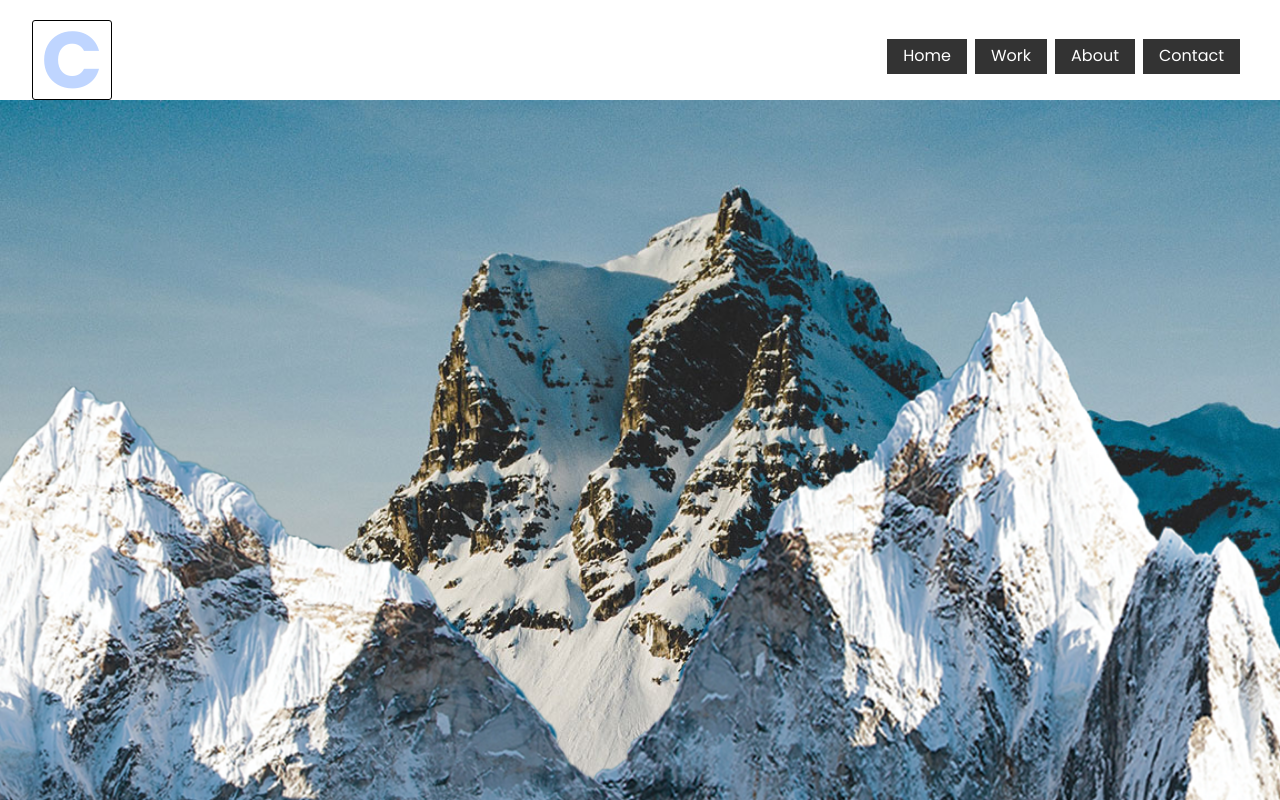
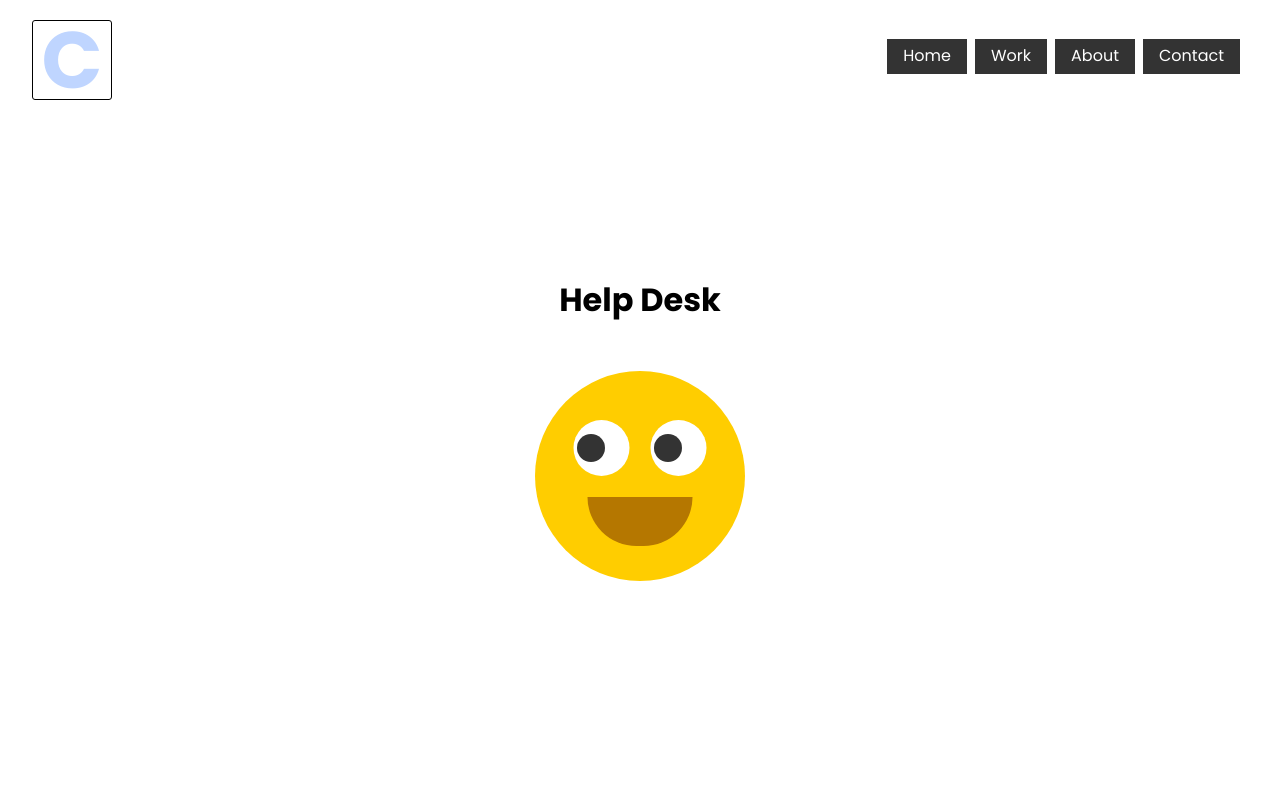
Before and after one commit to CodeChung/portfolio3, a Nuxt app: page /about in a window 1280 px wide. Built offline with nearby package versions, Linux system fonts and the light colour scheme.

Commit message:
bobert rise

```diff
--- a/components/WebButler.vue
+++ b/components/WebButler.vue
@@ -31,68 +31,4 @@ export default {
 
 <style>
 
-.face {
-  z-index: 1000;
-  position: absolute;
-  right: 100px;
-  top: 150px;
-
-  width: 300px;
-  height: 300px;
-  border-radius: 50%;
-  background: #ffcd00;
-  display: flex;
-  justify-content: center;
-  align-items: center;
-  transform: scale(0.7);
-}
-
-.face::before {
-  content: "";
-  position: absolute;
-  top: 180px;
-  width: 150px;
-  height: 70px;
-  background: #b57700;
-  transition: 0.5s;
-  border-bottom-left-radius: 70px;
-  border-bottom-right-radius: 70px;
-}
-
-.face:hover::before {
-  top: 210px;
-  width: 150px;
-  height: 20px;
-  background: #b57700;
-  border-bottom-left-radius: 0px;
-  border-bottom-right-radius: 0px;
-}
-
-.eyes {
-  position: relative;
-  top: -40px;
-  display: flex;
-}
-
-.eyes .eye {
-  position: relative;
-  width: 80px;
-  height: 80px;
-  display: block;
-  background: #fff;
-  margin: 0 15px;
-  border-radius: 50%;
-}
-
-.eyes .eye::before {
-  content: "";
-  position: absolute;
-  top: 50%;
-  left: 25px;
-  transform: translate(-50%, -50%);
-  width: 40px;
-  height: 40px;
-  background: #333;
-  border-radius: 50%;
-}
 </style>
--- a/pages/Portfolio/index.vue
+++ b/pages/Portfolio/index.vue
@@ -1,8 +1,7 @@
 <template>
   <div class="portfolio">
     <h1>
-      Port
-      <span style="color:#bfd5ff;">folio</span>
+      Port<span style="color:#bfd5ff;">folio</span>
     </h1>
     <div class="carousel">
       <div class="project-card">
--- a/pages/about.vue
+++ b/pages/about.vue
@@ -1,19 +1,22 @@
 <template>
-  <div class="about">
-    <section class="zoom">
-      <img src="/mountain1.png" alt="peak mountain" id="layer1" />
-      <img src="/mountain2.png" alt="peak mountain" id="layer2" />
-      <img src="/text.png" alt="adventure time text" id="text" />
-    </section>
-    <section class="content">
-      <h2>Howdy</h2>
-      <p>My name is Harry Chung</p>
-    </section>
+  <div class="about" @mousemove="moveEyes">
+    <h1>Help Desk</h1>
+    <div class="butler">
+      <div class="face">
+        <div class="eyes">
+          <div class="eye"></div>
+          <div class="eye"></div>
+          <div class="moustache"></div>
+        </div>
+      </div>
+    </div>
   </div>
 </template>
 
 <script>
 export default {
+  components: {
+  },
   head() {
     return {
       title: "About the App",
@@ -27,45 +30,18 @@ export default {
       ]
     };
   },
-  created() {
-    if (process.browser) {
-      window.addEventListener("scroll", this.handleScroll);
-    }
-  },
-  mounted() {
-    window.onscroll = () => {
-      console.log("scrolling");
-      if (
-        document.documentElement.scrollTop > 0 ||
-        document.body.scrollTop > 0
-      ) {
-        console.log('hgvc')
-      }
-    };
-  },
+  created() {},
+  mounted() {},
   methods: {
-    handleScroll() {
-      console.log(window.scrollY);
-    },
-    scrollMountain() {
-      console.log("bonionj");
-      let layer1 = document.getElementById("layer1");
-      scroll = window.pageYOffset;
+    moveEyes() {
+      let eye = document.querySelectorAll(".eye");
+      eye.forEach(function(eye) {
+        let x = eye.getBoundingClientRect().left + eye.clientWidth / 2;
+        let y = eye.getBoundingClientRect().top + eye.clientWidth / 2;
+        let radian = Math.atan2(event.pageX - x, event.pageY - y);
+        let rot = radian * (180 / Math.PI) * -1 + 270;
 
-      document.addEventListener("scroll", function(e) {
-        let offset = window.pageYOffset;
-        scroll = offset;
-        layer1.style.width = 100 + scroll / 5 + "%";
-      });
-
-      let layer2 = document.getElementById("layer2");
-      scroll = window.pageYOffset;
-
-      document.addEventListener("scroll", function(e) {
-        let offset = window.pageYOffset;
-        scroll = offset;
-        layer2.style.width = 100 + scroll / 5 + "%";
-        layer2.style.left = scroll / 50 + "%";
+        eye.style.transform = "rotate(" + rot + "deg)";
       });
     }
   }
@@ -74,64 +50,71 @@ export default {
 
 <style>
 .about {
-  margin: 0;
-  padding: 0;
+  display: flex;
+  justify-content: center;
+  align-items: center;
+  height: calc(100vh - 100px);
+  flex-direction: column;
 }
 
-.zoom {
-  width: 100%;
-  height: 1000px;
-  position: relative;
-  overflow: hidden;
-  background: url("../static/bg.jpg");
-  background-size: cover;
+
+.face {
+  width: 300px;
+  height: 300px;
+  border-radius: 50%;
+  background: #ffcd00;
+  display: flex;
+  justify-content: center;
+  align-items: center;
+  transform: scale(0.7);
 }
 
-.zoom:before {
+.face::before {
   content: "";
   position: absolute;
-  bottom: 0;
-  width: 100%;
-  height: 200px;
-  z-index: 1000;
-  background: linear-gradient(transparent, #fff);
+  top: 180px;
+  width: 150px;
+  height: 70px;
+  background: #b57700;
+  transition: 0.5s;
+  border-bottom-left-radius: 70px;
+  border-bottom-right-radius: 70px;
 }
 
-.zoom #layer1 {
-  position: absolute;
-  left: 40%;
-  width: 100%;
-  transform: translateX(-50%);
-  z-index: 10;
+.face:hover::before {
+  top: 210px;
+  width: 150px;
+  height: 20px;
+  background: #b57700;
+  border-bottom-left-radius: 0px;
+  border-bottom-right-radius: 0px;
 }
 
-.zoom #layer2 {
-  position: absolute;
-  right: 0;
-  width: 100%;
-  z-index: 9;
+.eyes {
+  position: relative;
+  top: -40px;
+  display: flex;
 }
 
-.zoom #text {
-  position: absolute;
-  right: 0;
-  width: 100%;
-  transform: translateY(50%);
+.eyes .eye {
+  position: relative;
+  width: 80px;
+  height: 80px;
+  display: block;
+  background: #fff;
+  margin: 0 15px;
+  border-radius: 50%;
 }
 
-.content {
-  padding: 100px;
-  box-sizing: border-box;
-  font-family: "Courier New", Courier, monospace;
-}
-
-.content h2 {
-  margin: 0;
-  padding: 0;
-  font-size: 4em;
-}
-
-.content p {
-  font-size: 1.2em;
+.eyes .eye::before {
+  content: "";
+  position: absolute;
+  top: 50%;
+  left: 25px;
+  transform: translate(-50%, -50%);
+  width: 40px;
+  height: 40px;
+  background: #333;
+  border-radius: 50%;
 }
 </style>
--- a/pages/index.vue
+++ b/pages/index.vue
@@ -67,7 +67,6 @@ export default {
     display: flex;
     justify-content: center;
     letter-spacing: .01px;
-    font-size: 3.3em;
 }
 
 .line-break {
```
